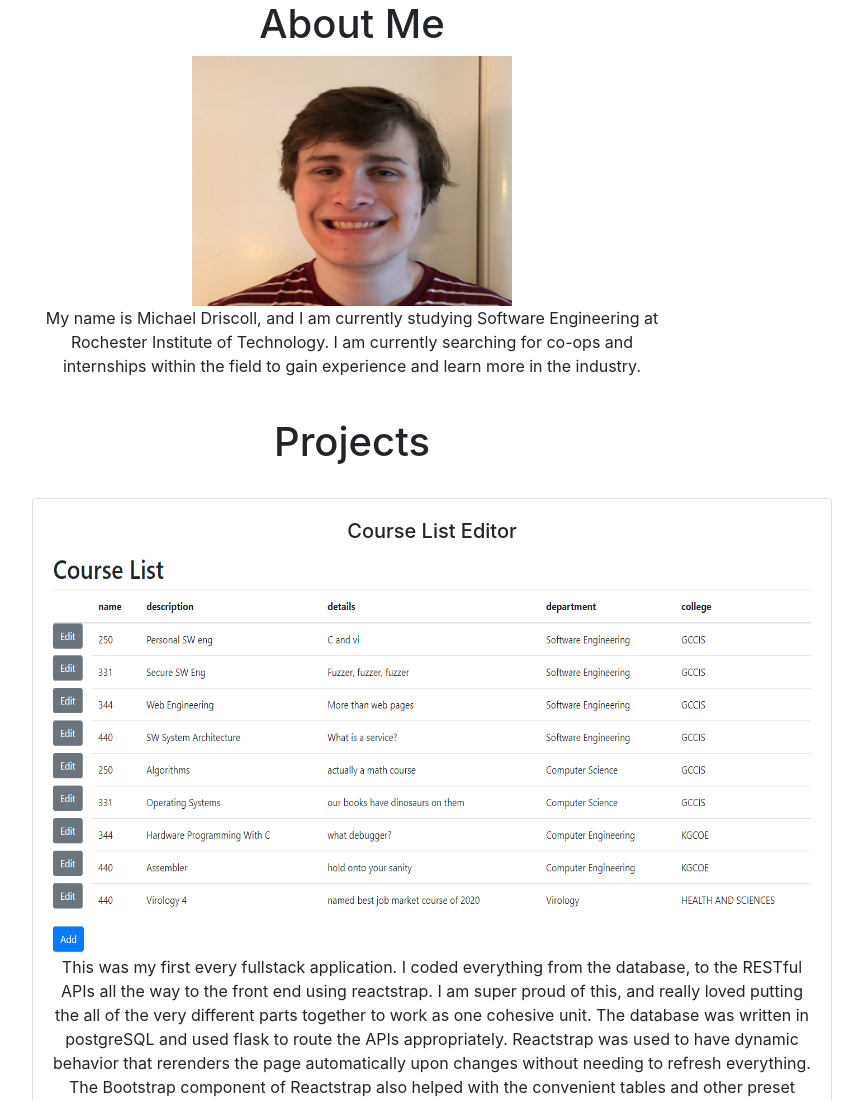
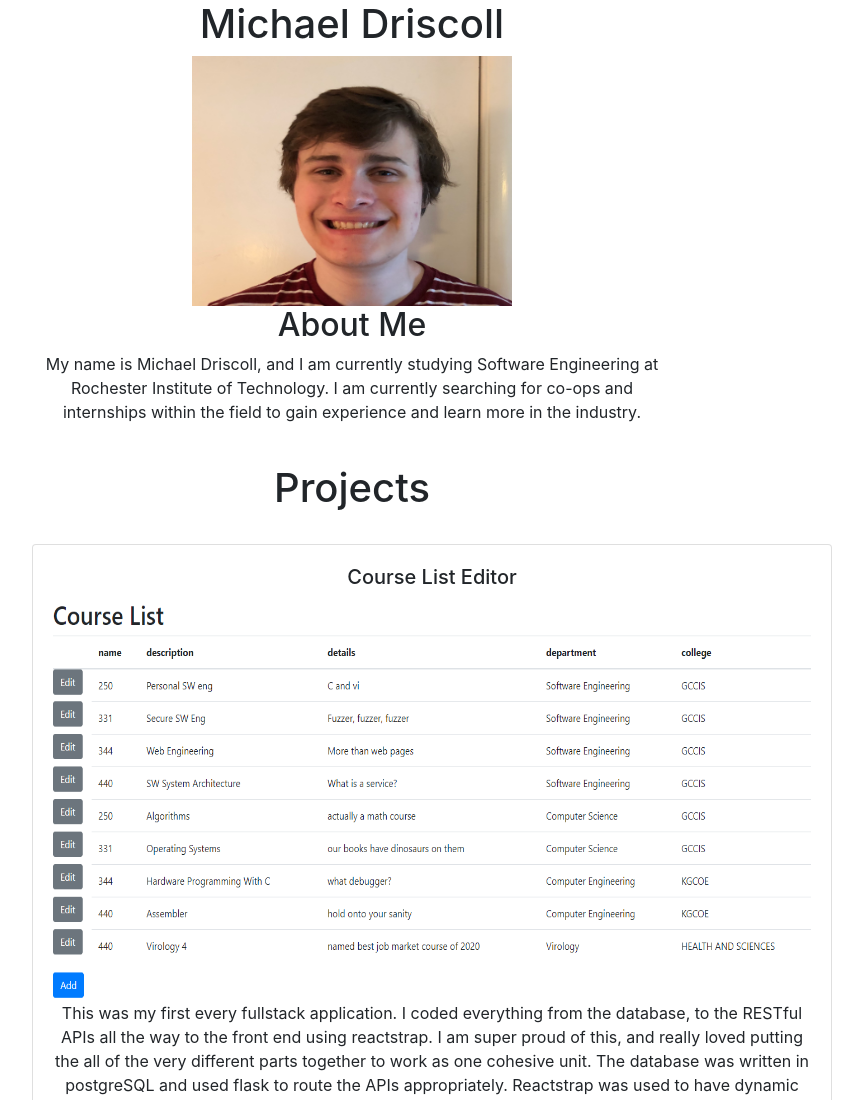
Before and after one commit to mkd5329/mkd5329.github.io, a plain HTML site: page homepage.html in a window 1280 px wide. Shown: the top 1100 px of the page, without its empty margins (288-1151 px from the left). Drawn offline with nearby package versions, Linux system fonts and the light colour scheme.

Commit message:
added header

```diff
--- a/index.html
+++ b/homepage.html
@@ -9,8 +9,10 @@
 <body>
 
 <div class = "centered">
-    <h1>About Me</h1>
+    <h1>Michael Driscoll</h1>
     <img src = "./mephoto.jpg" alt = "no" width = "50%" height = "250">
+
+    <h2>About Me</h2>
     <p>My name is Michael Driscoll, and I am currently studying Software Engineering at Rochester Institute of Technology. I am currently searching for co-ops and internships within the field to gain experience and learn more in the industry.
     </p>
     <br>
```
